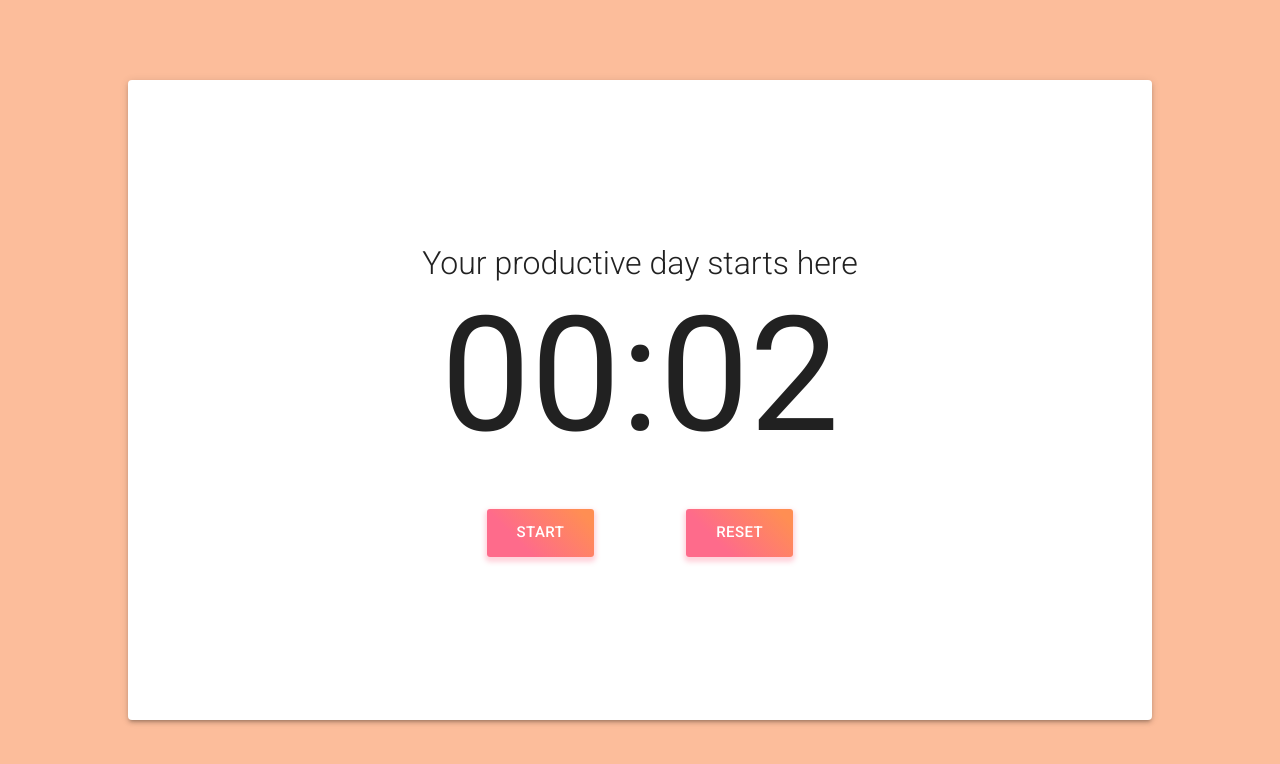
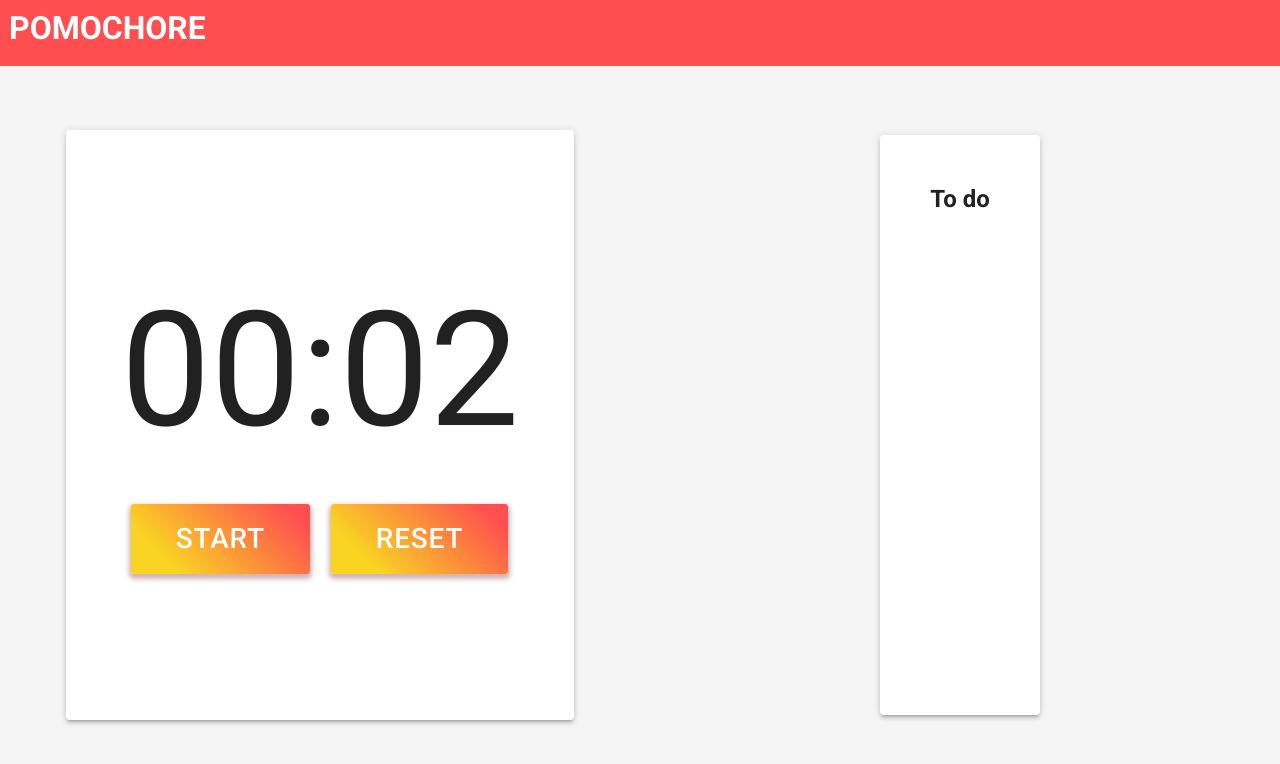
Before and after one commit to didemertens/pomodoro-app, a React (Create React App) app: page / in a window 1280 px wide. Shown: the top 764 px of the page. Built offline with nearby package versions, Linux system fonts and the light colour scheme.

Commit message:
add styling to timer and main page

```diff
--- a/src/components/App.js
+++ b/src/components/App.js
@@ -10,17 +10,23 @@ const App = (props) => {
   return (
     <Grid
     container
+    className="app-outer-container">
+      <h1 className="app-main-title">Pomochore</h1>
+      <Grid
+        container
+      >
+        <Grid
+          item md={6}
+          container
           justify = "center"
           alignItems="center"
-      style={{ minHeight: '100vh' }}
+          direction="column"
           >
             <Paper
               elevation={3}
               >
               <div className="app-main-container" data-test="component-app">
-          {'🍅'.repeat(props.pomodoros)}
-          <h1 className="app-main-title">Your productive day starts here</h1>
-          {props.breakOver && 'Break over. Time to get back to work!'}
+                {props.breakOver && <p className="app-break-subtitle">Time to get back to work</p>}
                 {!props.timeUp ?
                   <PomTimer />
                   :
@@ -28,6 +34,23 @@ const App = (props) => {
                 }
               </div>
             </Paper>
+          </Grid>
+          <Grid
+          item md={6}
+          container
+          justify = "center"
+          alignItems="center"
+          >
+            <Paper
+              elevation={3}
+            >
+              <div className="app-todo-container">
+                <h2>To do</h2>
+              </div>
+            </Paper>
+          </Grid>
+          <p className="app-pomo-amount">{'🍅'.repeat(props.pomodoros)}</p>
+      </Grid>
     </Grid>
   )
 }
--- a/src/components/BreakTimer.js
+++ b/src/components/BreakTimer.js
@@ -1,5 +1,7 @@
 import React from 'react'
 import { connect } from 'react-redux'
+
+import { GradientButton } from '../styles/common/gradientButton'
 import { clickStart, decreaseMinutes, decreaseSeconds, setTimeUp, setBreakTime } from '../actions'
 
 class BreakTimer extends React.Component {
@@ -42,12 +44,11 @@ class BreakTimer extends React.Component {
 
   render() {
     return (
-      <div data-test="component-breaktimer">
-        <h1>Timer</h1>
-        <div data-test="display-timer">
-          {`${this.props.minutes}:${this.props.seconds.toString().length <= 1 ? `0${this.props.seconds}` : this.props.seconds}`}
+      <div className="timer-main-container" data-test="component-breaktimer">
+        <div className="timer-display" data-test="display-timer">
+        {`${this.props.minutes.toString().length <= 1 ? `0${this.props.minutes}` : this.props.minutes}:${this.props.seconds.toString().length <= 1 ? `0${this.props.seconds}` : this.props.seconds}`}
         </div>
-        <button
+        <GradientButton
           data-test="start-button"
           onClick={() => { this.props.clickStart(this.props.startTimer); this.handleTimer() }}
         >
@@ -56,7 +57,7 @@ class BreakTimer extends React.Component {
             'Pause'
             :
             'Start'}
-        </button>
+        </GradientButton>
       </div>
     )
   }
--- a/src/components/PomTimer.js
+++ b/src/components/PomTimer.js
@@ -45,8 +45,8 @@ class PomTimer extends React.Component {
 
   render() {
     return (
-      <div className="pomtimer-main-container" data-test="pomtimer-component">
-        <p className="pomtimer-timer-display" data-test="time-display">
+      <div className="timer-main-container" data-test="pomtimer-component">
+        <p className="timer-display" data-test="time-display">
           {`${this.props.minutes.toString().length <= 1 ? `0${this.props.minutes}` : this.props.minutes}:${this.props.seconds.toString().length <= 1 ? `0${this.props.seconds}` : this.props.seconds}`}
         </p>
         <Grid
--- a/src/components/Timeup.js
+++ b/src/components/Timeup.js
@@ -1,20 +1,27 @@
 import React from 'react'
 import { connect } from 'react-redux'
+import { Grid } from '@material-ui/core'
 
 import BreakTimer from './BreakTimer'
 
 const Timeup = (props) => {
   return (
-    <div data-test="component-timeup">
+    <Grid
+    container
+    justify = "center"
+    alignItems="center"
+    >
+      <div className="timeup-main-container" data-test="component-timeup">
         {
           props.pomodoros && props.pomodoros % 4 === 0
             ?
-          <p data-test="timeup-message-long">Time for a long break!</p>
+            <p data-test="timeup-message-long">Time for a long break</p>
             :
-          <p data-test="timeup-message-short">Time for a short break!</p>
+            <p data-test="timeup-message-short">Time for a short break</p>
         }
         <BreakTimer />
       </div>
+    </Grid>
   )
 }
 
--- a/src/styles/common/gradientButton.js
+++ b/src/styles/common/gradientButton.js
@@ -2,11 +2,13 @@ import { styled } from '@material-ui/core/styles'
 import Button from '@material-ui/core/Button'
 
 export const GradientButton = styled(Button)({
-  background: 'linear-gradient(45deg, #FE6B8B 30%, #FF8E53 90%)',
+  // background: 'linear-gradient(45deg, #FE6B8B 30%, #FF8E53 90%)',
+  background: 'linear-gradient(45deg, #F9D423 20%, #FF4E50 90%)',
   border: 0,
   borderRadius: 3,
-  boxShadow: '0 3px 5px 2px rgba(255, 105, 135, .3)',
+  boxShadow: '0 3px 5px 2px rgba(99, 4, 5, .3)',
   color: 'white',
-  height: 48,
-  padding: '0 30px'
+  height: 70,
+  fontSize: 28,
+  padding: '0 45px'
 })
--- a/src/styles/components/pomTimer.scss
+++ b/src/styles/components/generalTimer.scss
@@ -1,8 +1,8 @@
-.pomtimer-main-container {
+.timer-main-container {
   text-align: center;
 }
 
-.pomtimer-timer-display {
+.timer-display {
   font-size: 10rem;
   margin-bottom: 5vh;
 }
--- a/src/styles/components/mainPage.scss
+++ b/src/styles/components/mainPage.scss
@@ -1,13 +1,18 @@
 @import url('https://fonts.googleapis.com/css2?family=Roboto&display=swap');
 
 body {
-  background-color: rgb(252, 189, 155);
   font-family: 'Roboto', sans-serif;
 }
 
+.app-outer-container {
+  min-height: 100vh;
+  background-color: #F5F5F5;
+  // background: linear-gradient(45deg, #F9D423 20%, #FF4E50 90%);
+}
+
 .app-main-container {
-  min-height: 80vh;
-  min-width: 80vw;
+  min-height: 60vh;
+  padding: 55px;
   display: flex;
   flex-direction: column;
   justify-content: center;
@@ -15,5 +20,32 @@ body {
 }
 
 .app-main-title {
-  font-weight: 200;
+  // margin: 10px;
+  min-width: 100vw;
+  padding: 9px;
+  max-height: 6vh;
+  font-weight: 800;
+  color: white;
+  text-transform: uppercase;
+  background:#FF4E50;
 }
+
+.app-pomo-amount {
+  font-size: 30px;
+  min-height: 35px;
+  margin: 0 25px;
+}
+
+.app-break-subtitle {
+  font-size: 1.5rem;
+  font-weight: 500;
+}
+
+.app-todo-container {
+  min-height: 60vh;
+  padding: 50px;
+  display: flex;
+  flex-direction: column;
+  justify-content: flex-start;
+  align-items: flex-start;
+}
--- /dev/null
+++ b/src/styles/components/timeUp.scss
@@ -0,0 +1,8 @@
+.timeup-main-container {
+  text-align: center;
+
+  p {
+    font-size: 1.5rem;
+    font-weight: 500;
+  }
+}
--- a/src/styles/main.scss
+++ b/src/styles/main.scss
@@ -1,7 +1,13 @@
 @import './components/mainPage';
-@import './components/pomTimer';
+@import './components/generalTimer';
+@import './components/timeUp';
+
 
 * {
   margin: 0;
   padding: 0;
 }
+
+body {
+  box-sizing: border-box;
+}
```
Lines whose indentation alone changed are shown as unchanged.
